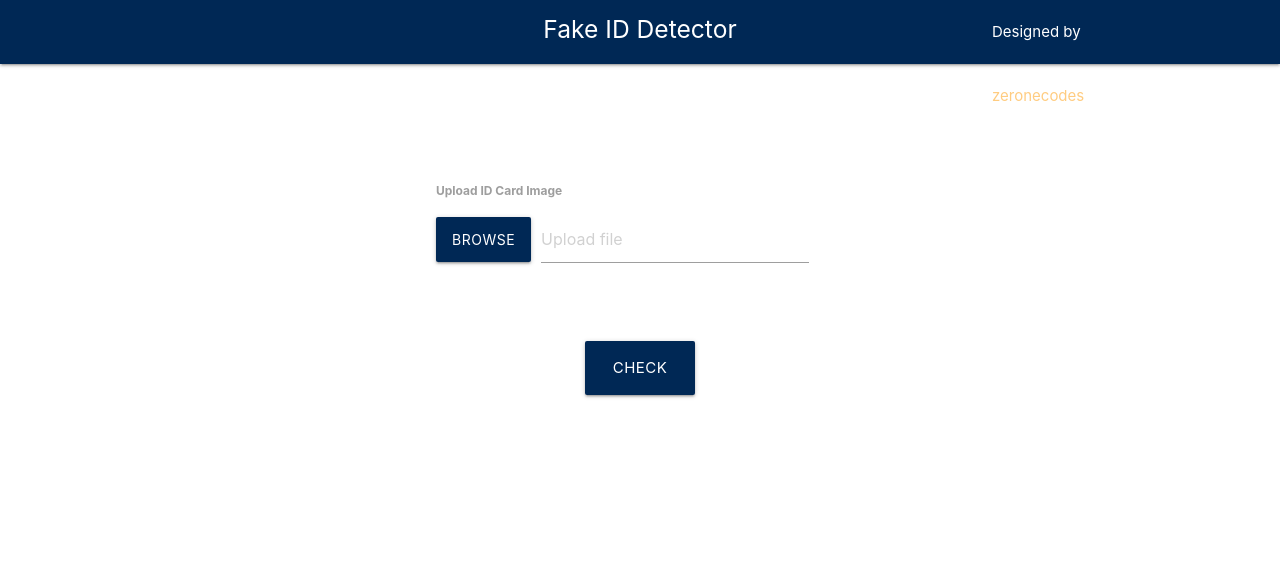
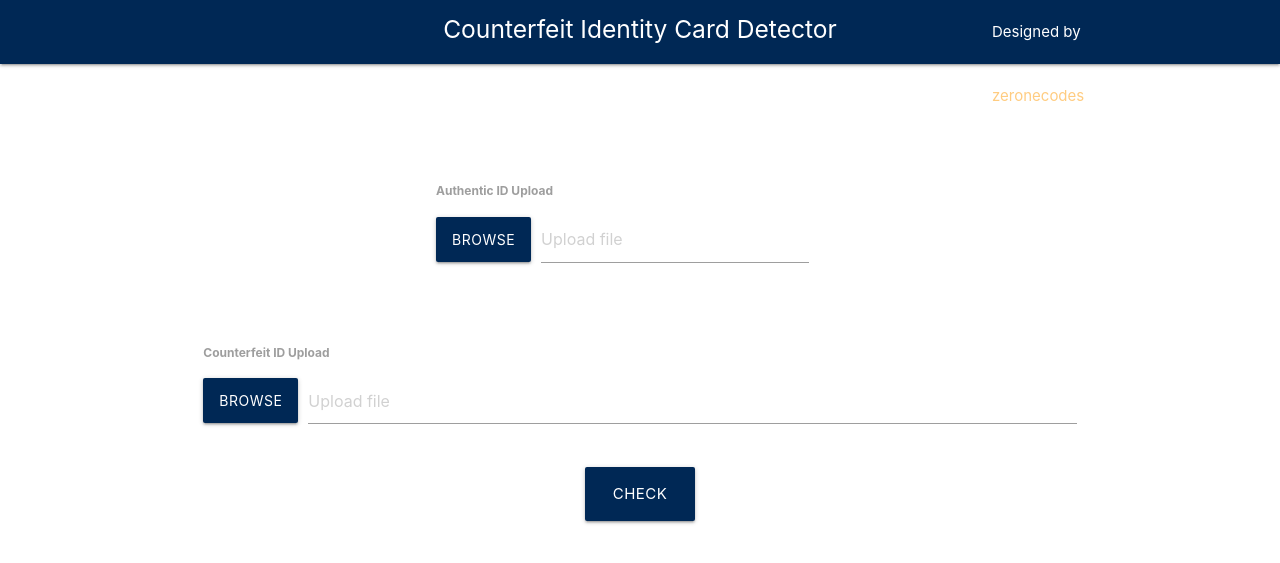
Before and after one commit to zeronecodes/pancard-tampering, a Flask app: page / in a window 1280 px wide. Shown: the top 563 px of the page. Run offline with Flask 2, Linux system fonts and the light colour scheme.

Commit message:
Update index.html

```diff
--- a/pancard-tampering-main/app/templates/index.html
+++ b/pancard-tampering-main/app/templates/index.html
@@ -3,7 +3,7 @@
 <head>
   <meta http-equiv="Content-Type" content="text/html; charset=UTF-8"/>
   <meta name="viewport" content="width=device-width, initial-scale=1, maximum-scale=1.0"/>
-  <title>Fake ID Detector</title>
+  <title>Counterfeit Identity Card Detector</title>
 
   <!-- CSS  -->
   <link href="./static/css/materialize.css" type="text/css" rel="stylesheet" media="screen,projection"/>
@@ -12,7 +12,7 @@
 <body>
   <nav style="background-color: #002855" class="lighten-1"  role="navigation" style="height: 100px">
     <div class="nav-wrapper container">
-      <a id="logo-container" class="brand-logo center"><h5>Fake ID Detector</h5></a>
+      <a id="logo-container" class="brand-logo center"><h5>Counterfeit Identity Card Detector</h5></a>
       <div style="margin-left: 800px">
       	   Designed by <a class="orange-text text-lighten-3" href="https://zeronecodes.io">zeronecodes</a>
       </div>
@@ -28,9 +28,25 @@
           	<div class="input-field col s3">
             </div>
 
+            <!- this takes the original upload ->
             <div class="input-field col s5" style="margin-left: 20px; margin-top: 100px">
               <div class = "row">
-                  <label for="first_name"><b>Upload ID Card Image</b></label><br>
+                  <label for="first_name"><b>Authentic ID Upload</b></label><br>
+                  <div class = "file-field input-field">
+                    <div class = "btn" style="background-color: #002855">
+                      <span>Browse</span>
+                      <input type = "file" name="file_upload" id="file_upload" />
+                    </div>
+                    <div class = "file-path-wrapper">
+                      <input class = "file-path validate" type = "text" placeholder = "Upload file" name="file_name" id="file_name" />
+                    </div>
+                  </div>
+              </div>
+            </div>
+          </div>
+
+          <!- this takes the fake upload ->
+          <label for="first_name"><b>Counterfeit ID Upload</b></label><br>
                   <div class = "file-field input-field">
                     <div class = "btn" style="background-color: #002855">
                       <span>Browse</span>
```
